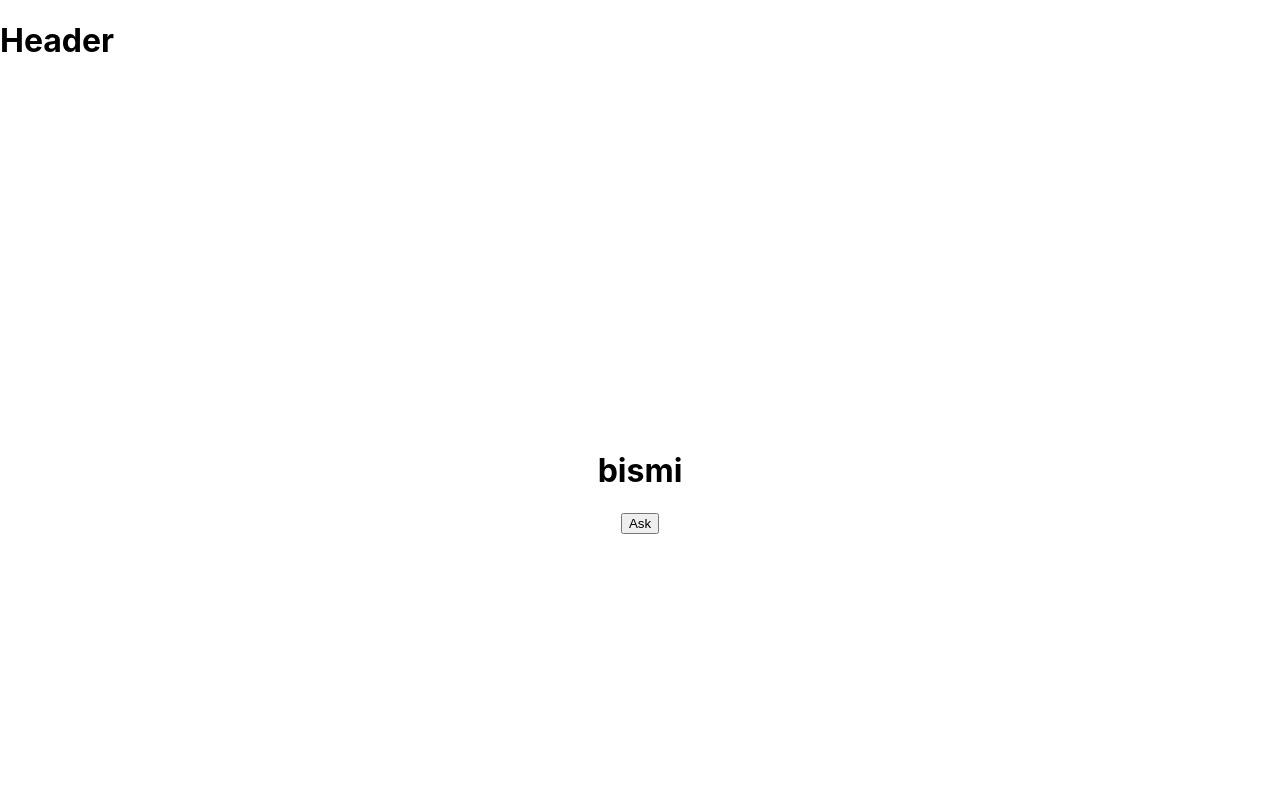
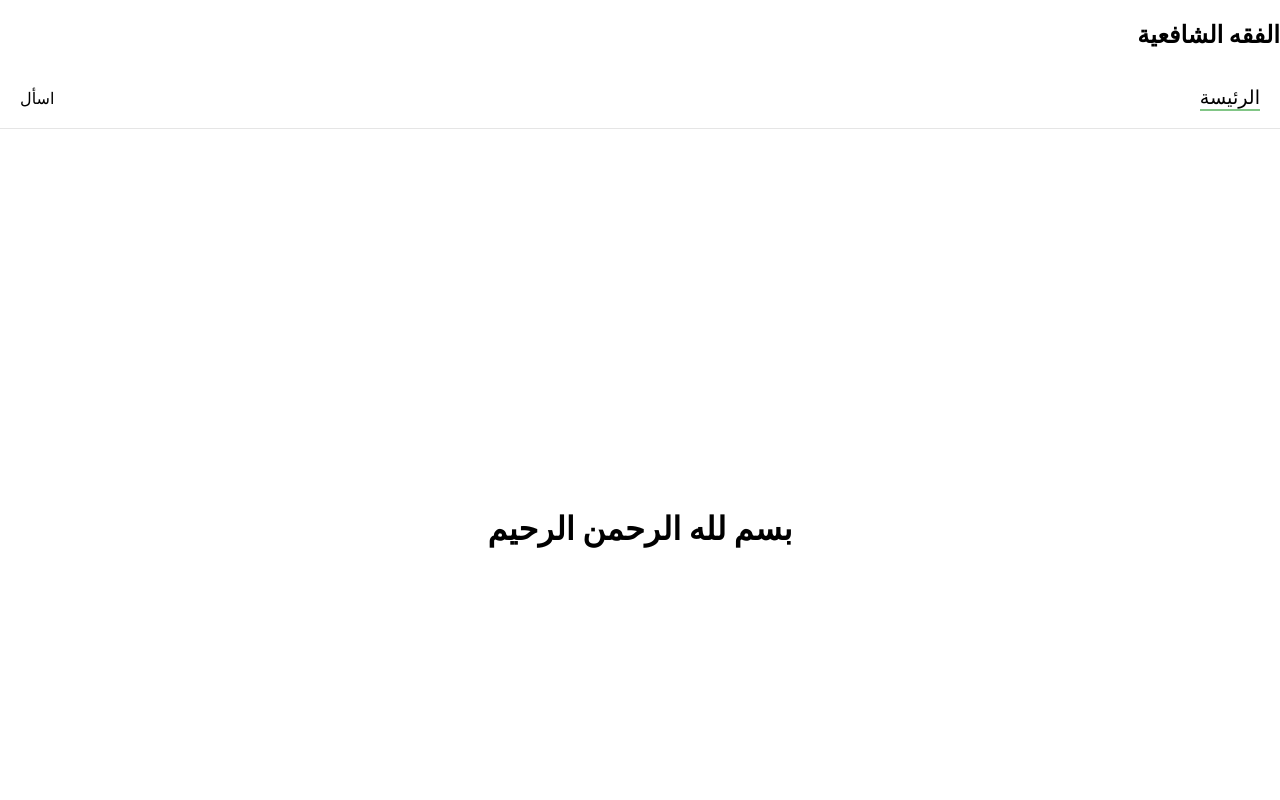
Before and after one commit to dulkifal/project, a Next.js app: page / in a window 1280 px wide. Shown: the top 800 px of the page. Built offline with nearby package versions, Linux system fonts and the light colour scheme.

Commit message:
nav active link

```diff
--- a/compontents/layouts.js
+++ b/compontents/layouts.js
@@ -1,3 +1,5 @@
+import Navbar from "./navbar"
+
 const Layout = ({ children }) => {
   return (
     <>
@@ -13,7 +15,7 @@ export default Layout
 const Header = () => {
   return (
     <header>
-      <h1>Header</h1>
+      <Navbar />
     </header>
   )
 }
--- /dev/null
+++ b/compontents/navbar.js
@@ -0,0 +1,31 @@
+import Link from "next/link";
+import { useRouter } from "next/router";
+
+
+const Navbar = () => {
+  const router = useRouter();
+
+  const isActive = (r) => {
+    if (r === router.pathname) {
+      return "active";
+    } else {
+      return "";
+    }
+  };
+
+
+
+  return (
+    <nav className="navbar" dir="rtl">
+      <h1> الفقه الشافعية</h1>
+      <div className="navItems" >
+
+        <Link  href="/" className={isActive("/")} onClick={()=>toggleActive}>الرئيسة</Link>
+        <Link  href="/fatwa/ask"  className={isActive("/fatwa/ask")}>اسأل</Link>
+      </div>
+    </nav>
+  );
+
+}
+
+export default Navbar;
--- a/pages/api/fatwa/ask.js
+++ b/pages/api/fatwa/ask.js
@@ -45,7 +45,11 @@ function getQuesions(req, res, db) {
         if (error) throw error;
         res.send(results);
       })
-    : res.status(401).send("Not authorized");
+    :
+      db.query(`SELECT * FROM questions WHERE answer IS NOT NULL`, (error, results, fields) => {
+      if (error) throw error;
+      res.send(results);
+    })
 }
 
 function addAnswer(req, res, db) {
--- a/pages/index.js
+++ b/pages/index.js
@@ -14,10 +14,8 @@ export default function Home() {
 
       <main className={styles.main}>
 
-<h1>bismi</h1>
-<Link href="/fatwa/ask">
-<button >Ask </button>
-</Link>
+<h1> بسم لله الرحمن الرحيم</h1>
+
 
 
 
--- a/styles/globals.css
+++ b/styles/globals.css
@@ -14,6 +14,27 @@ a {
 * {
   box-sizing: border-box;
 }
+.navItems{
+  display: flex;
+  justify-content: space-between;
+  align-items: center;
+  padding: 0 20px;
+  height: 60px;
+
+  /* background-color: #81c686; */
+  border-bottom: 1px solid #e5e5e5;
+}
+.navItems a:hover{
+  color: #000;
+  font-size: 1rem;
+  font-weight: 500;
+  text-decoration: none;
+  transition: all 0.3s ease-in-out;
+}
+.navItems .active{
+   font-size: 1.2rem;
+  border-bottom: 2px solid  #81c686;;
+}
 
 /* @media (prefers-color-scheme: dark) {
   html {
```
